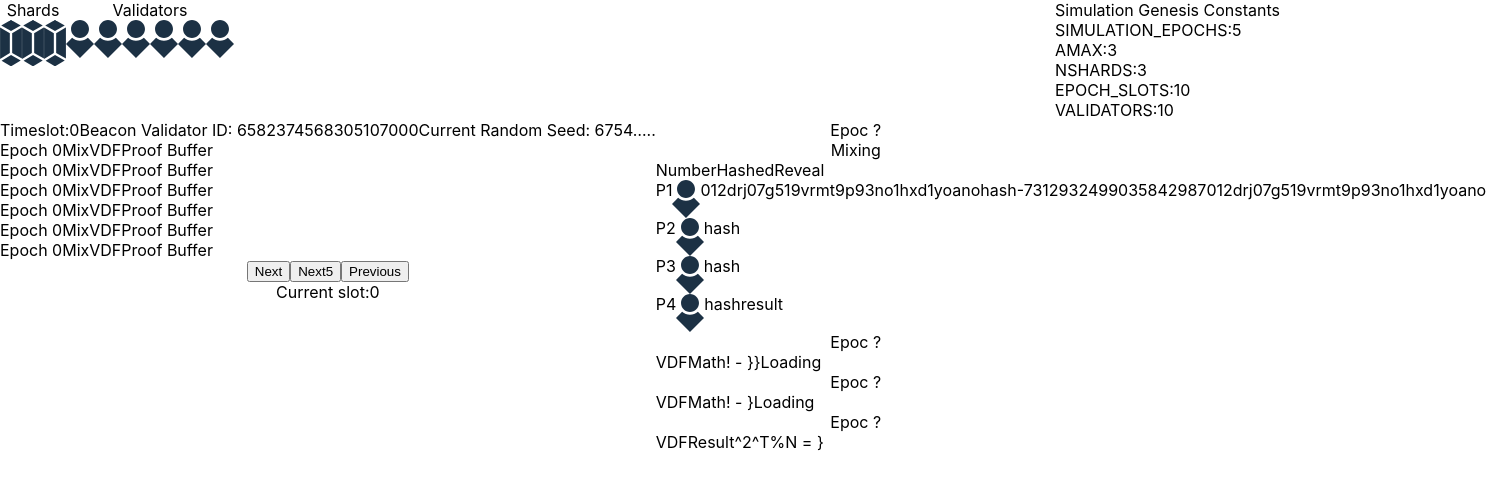
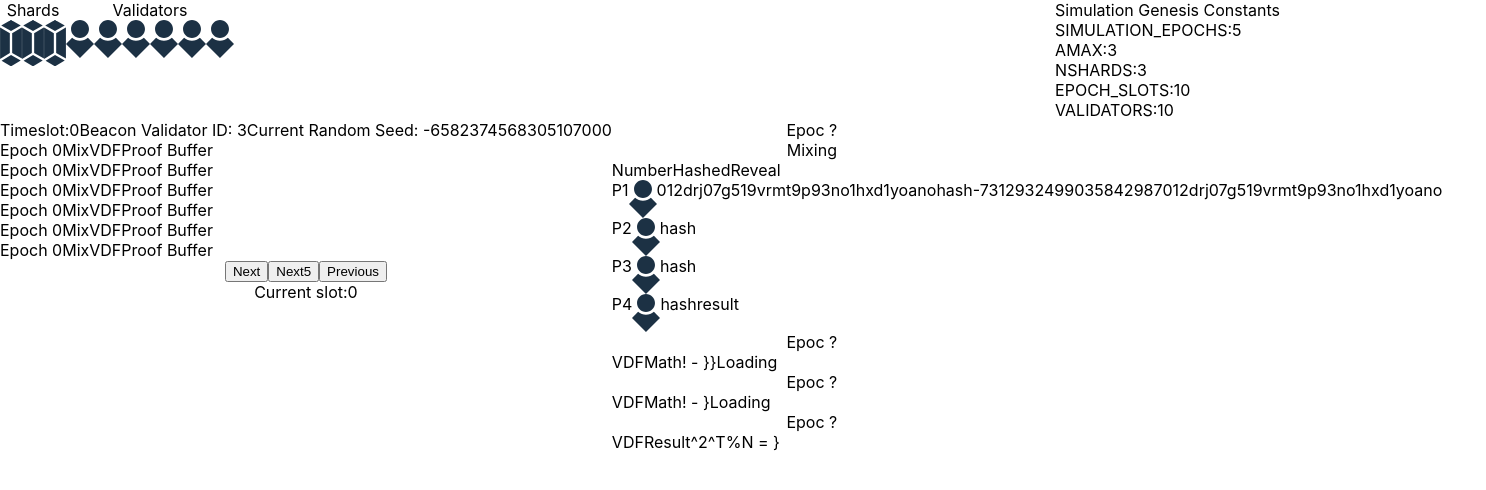
Before and after one commit to beacon-thugs-harmony/beacon_thugs_frontend, a React (Create React App) app: page / in a window 1280 px wide. Shown: the top 490 px of the page, 1486 px wide, since content can reach past the window. Built offline with nearby package versions, Linux system fonts and the light colour scheme.

Commit message:
Get correct beacon validator ID and random seed

```diff
--- a/src/components/Timeline.js
+++ b/src/components/Timeline.js
@@ -9,14 +9,16 @@ class Timeline extends Component {
       <div>
         <div style={{ display: 'flex', flexDirection: 'row' }}>
           <div>Timeslot:{this.props.data[this.props.step].current_epoch_id}</div>
-          <div>Beacon Validator ID: {Number(this.props.data[this.props.step].current_random_seed_r_j) * -1}</div>
-          <div>Current Random Seed: 6754…..</div>
+          <div>Beacon Validator ID: {this.props.data[this.props.step].current_beacon_validator_id}</div>
+          <div>Current Random Seed: {this.props.data[this.props.step].current_random_seed_r_j} </div>
         </div>
+
         <div>
           {this.state.epocs.map((v, k) => {
             return <Epoc data={this.props.data} step={this.props.step} />;
           })}
         </div>
+
         <button
           onClick={() => {
             this.props.next();
```
